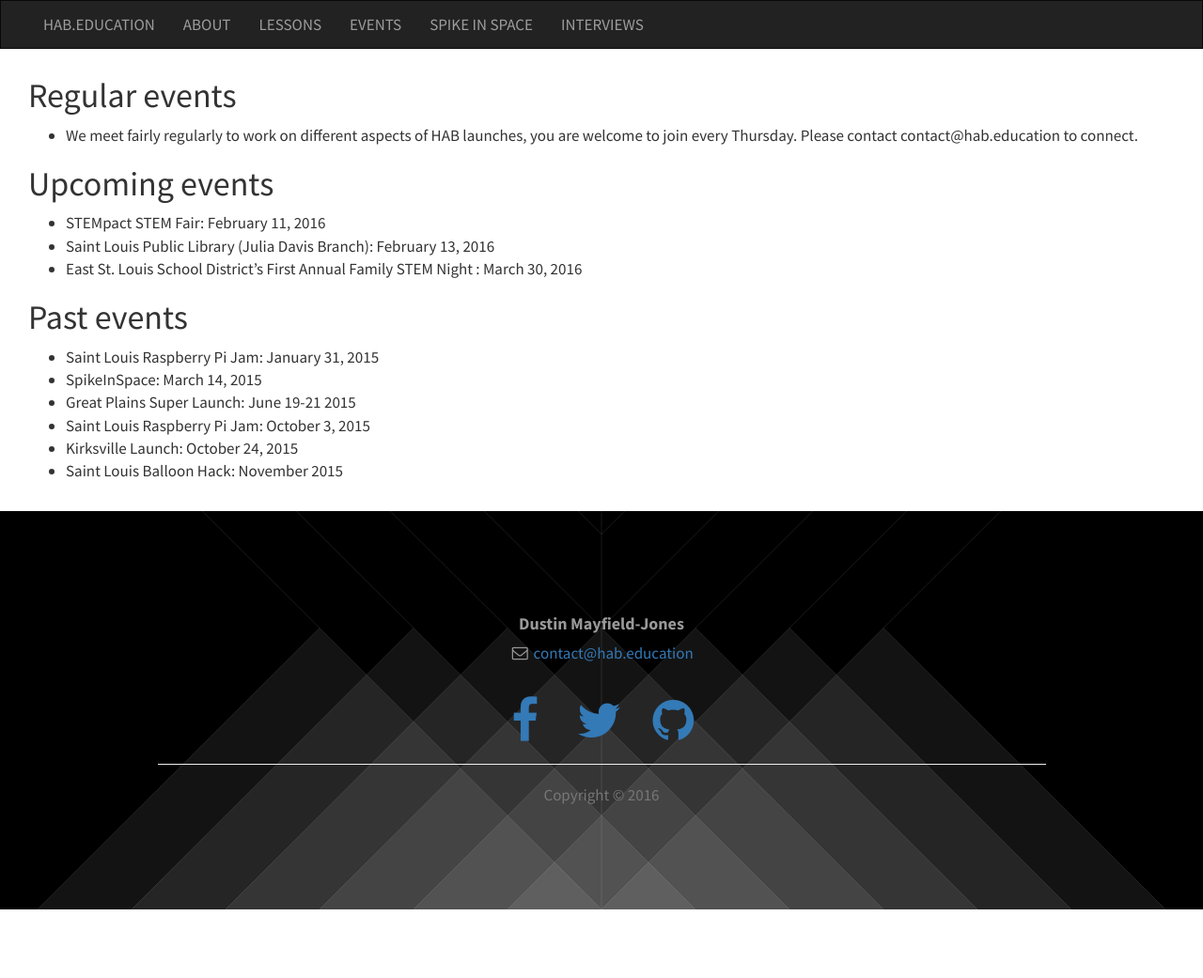
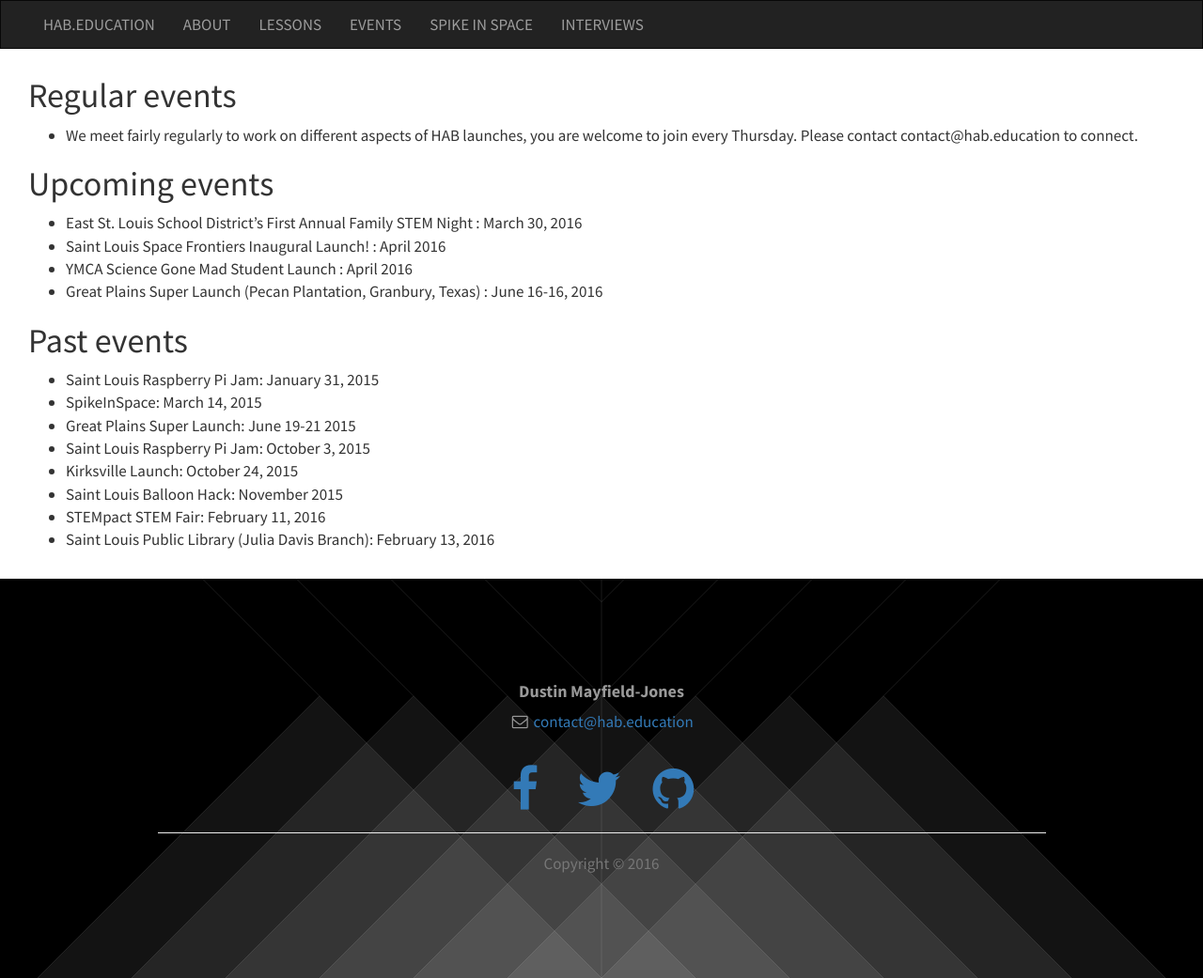
Before and after one commit to habeducation/habeducation.github.io, a Jekyll site: the page built from pages/calendar.markdown, in a window 1280 px wide. Shown: the whole page at 94% size. Built offline with Jekyll 4.4.1, drawn with Linux system fonts in a browser that asks for light colours; before the commit the page ends 968 px from its top, so only the background shows below that.

Commit message:
updated events calendar

```diff
--- a/pages/calendar.markdown
+++ b/pages/calendar.markdown
@@ -9,10 +9,10 @@ title: Events Calendar
 
 # Upcoming events
 
-- STEMpact STEM Fair: February 11, 2016
-- Saint Louis Public Library (Julia Davis Branch): February 13, 2016
 - East St. Louis School District's First Annual Family STEM Night : March 30, 2016
-
+- Saint Louis Space Frontiers Inaugural Launch! : April 2016
+- YMCA Science Gone Mad Student Launch : April 2016
+- Great Plains Super Launch (Pecan Plantation, Granbury, Texas) : June 16-16, 2016
 
 # Past events
 
@@ -22,3 +22,5 @@ title: Events Calendar
 - Saint Louis Raspberry Pi Jam: October 3, 2015
 - Kirksville Launch: October 24, 2015
 - Saint Louis Balloon Hack: November 2015
+- STEMpact STEM Fair: February 11, 2016
+- Saint Louis Public Library (Julia Davis Branch): February 13, 2016
```
